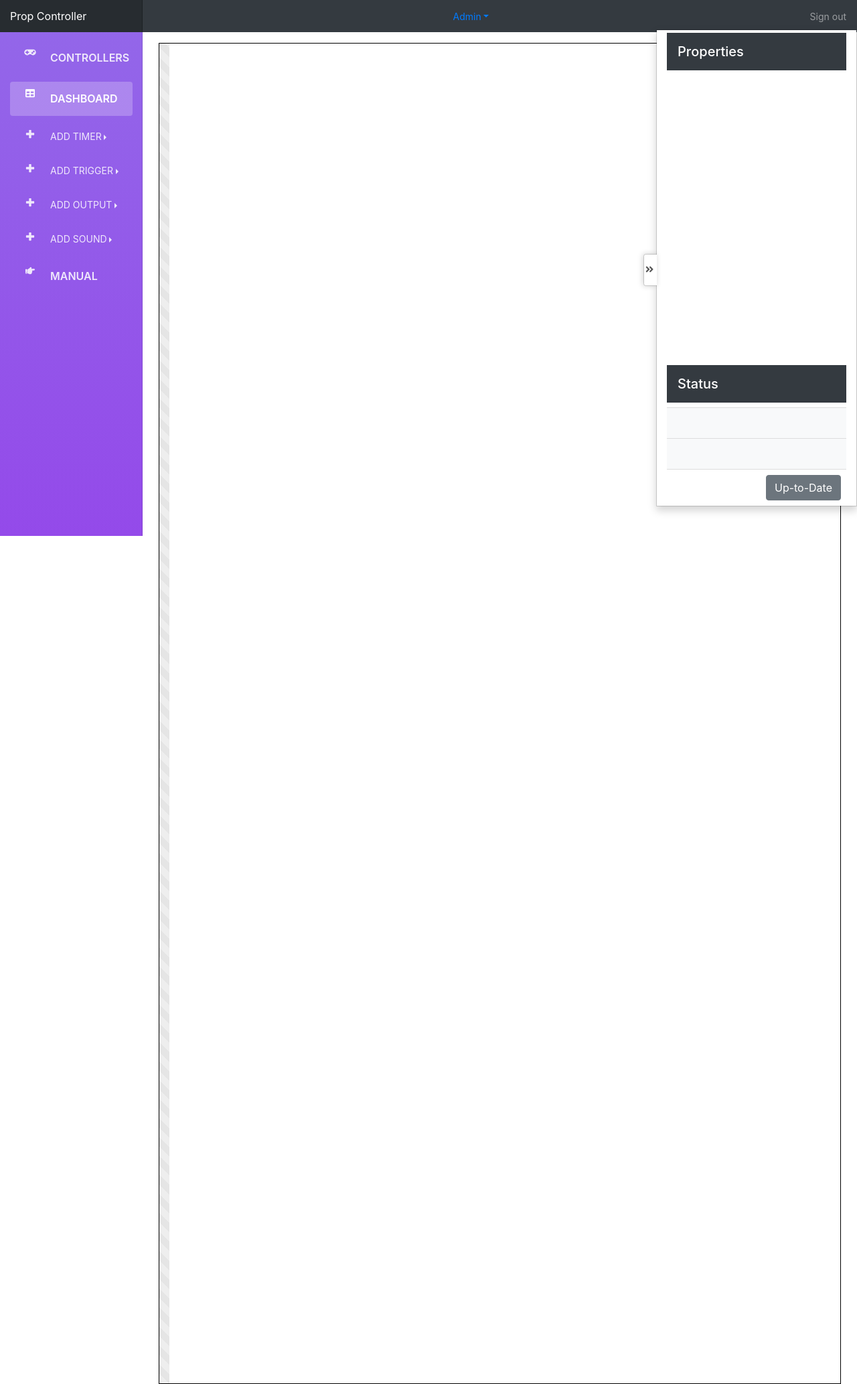
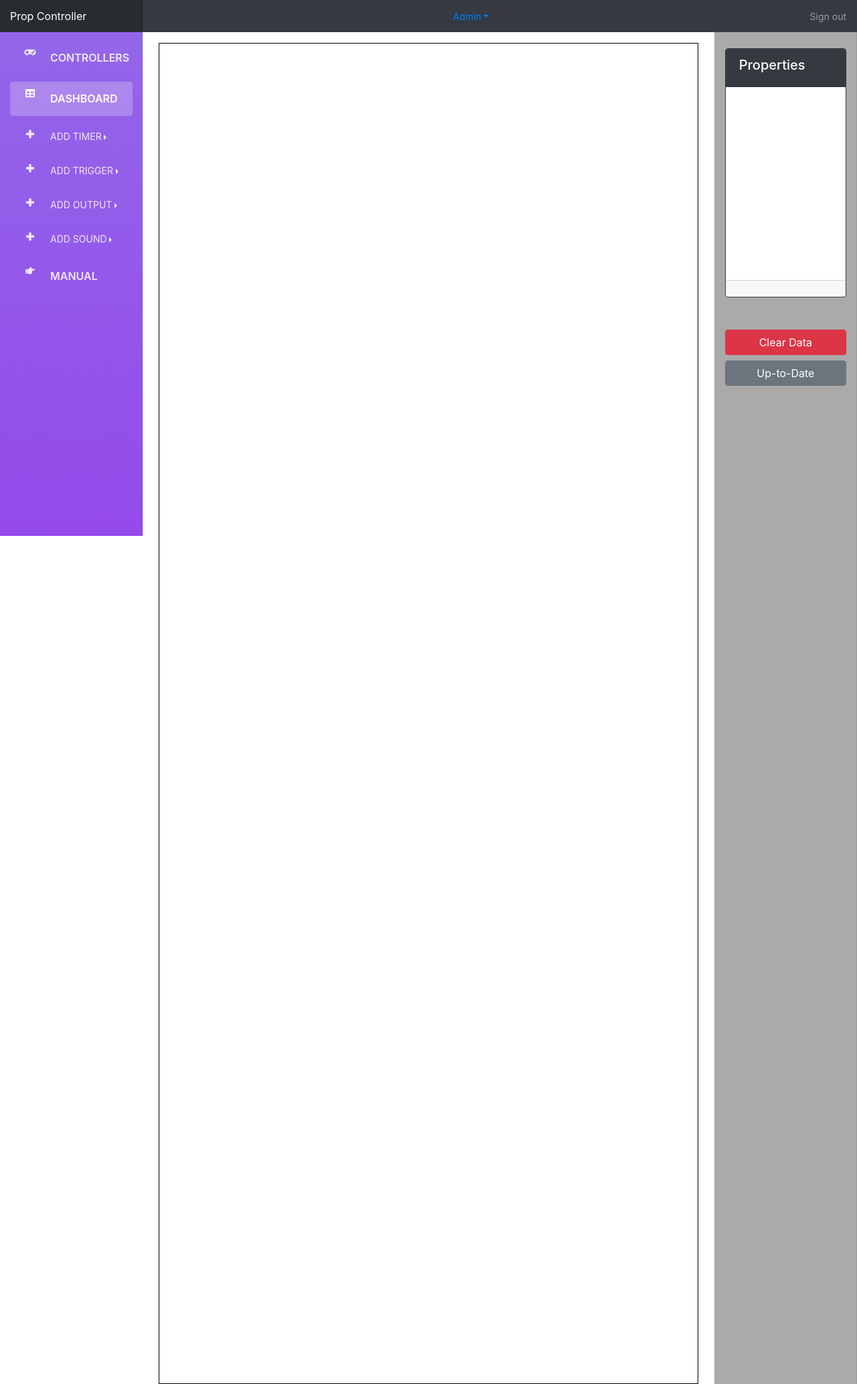
Before and after one commit to barskey/new-prop-controller, a Flask app: page /dashboard in a window 1280 px wide. Shown: the whole page at 67% size. Run offline with Flask 2, Linux system fonts and the light colour scheme; some libraries are stand-ins or nearby versions.

Commit message:
Daily commit.

```diff
--- a/static/css/controllers.css
+++ b/static/css/controllers.css
@@ -15,6 +15,16 @@ body {
   z-index: 100; /* Behind the navbar */
   padding: 0;
   box-shadow: inset -1px 0 0 rgba(0, 0, 0, .1);
+}
+
+.sidebar-rt {
+  top: 0;
+  bottom: 0;
+  right: 0;
+  z-index: 100; /* Behind the navbar */
+  padding: 0;
+  box-shadow: inset -1px 0 0 rgba(0, 0, 0, .1);
+  background: #aaaaaa;
 }
 
 .sidebar.pc-purple {
--- a/static/js/dashboard.js
+++ b/static/js/dashboard.js
@@ -3,17 +3,6 @@ $( function() {
 
   $( '#triggerMenu' ).collapse( 'show' );
   $( '#actionMenu' ).collapse( 'show' );
-
-  var $sideMenu = $( '#editOperator' );
-  $sideMenu.BootSideMenu({
-  	side: 'right',
-  	pushBody: false,
-  	remember: false,
-  	autoClose: false,
-  	width: '300px',
-  	duration: 300,
-    closeOnClick: false
-  });
 
   var data = {
 	  operators: {},
@@ -40,7 +29,7 @@ $( function() {
     maxScale: 2
   });
   // Centering panzoom
-  $dashboard.panzoom('pan', 0, 0);
+  $dashboard.panzoom('pan', -15, 0);
 
   // Panzoom zoom handling...
   var possibleZooms = [0.5, 0.75, 1, 2, 3];
@@ -73,7 +62,7 @@ $( function() {
         return true;
     },
     onOperatorUnselect: function () {
-      hideSideMenuProperties();
+      hideProperties();
       return true;
     },
     onOperatorDelete: function ( opid ) {
@@ -81,14 +70,13 @@ $( function() {
       return true;
     },
     onLinkSelect: function ( opid ) {
-      hideSideMenuProperties();
+      hideProperties();
       $( '#deleteSelectedLink' ).removeClass( 'd-none');
       $( '.edit-link' ).removeClass( 'd-none' );
-      $sideMenu.BootSideMenu.open();
       return true;
     },
     onLinkUnselect: function () {
-      hideSideMenuProperties();
+      hideProperties();
       return true;
     }
   });
@@ -102,18 +90,19 @@ $( function() {
     $( '#log li:last-child').remove();
   };
 
-  function hideSideMenuProperties() {
+  function hideProperties() {
     $( '#saveSelectedOp, #deleteSelectedOp, #deleteSelectedLink' ).addClass( 'd-none' );
     $( '.edit-timer, .edit-input, .edit-interval, .edit-random, .edit-output, .edit-title, .edit-link' ).addClass( 'd-none' );
   };
 
-  function publish_event( name, data ) {
+  function publish_event( name, data, partnum, total ) {
     var publishEventSendGraph = particle.publishEvent(
       {name: name, data: data, auth: token, isPrivate: true}
     );
     publishEventSendGraph.then(
       function( data ) {
         if ( data.body.ok ) {
+          $( '#sendProgress' ).text(partnum + ' of ' + total).css('width', (partnum / total) * 100 + '%');
           console.log( name + ' published successfully.' );
           logResponse( name + ' published successfully.', 'success' );
         }
@@ -166,16 +155,19 @@ $( function() {
       var counter = 0;
       var i = 0;
       // send publish events in chunks 250 characters or less
+      var tot_parts = parseInt(msg.data.length / 250);
+      $( '#modalButton' ).attr('disabled', true);
       while( counter < msg.data.length ) {
         var part = msg.data.substring( counter, counter + 250 );
         var t = i * 1500;
         var name = 'Graph/' + i.toString();
-        setTimeout ( publish_event, t, name, part ); // deay them by 1 second to prevent them from caching together
+        setTimeout ( publish_event, t, name, part, i, tot_parts ); // delay them by 1 second to prevent them from caching together
         counter += 250;
         i++;
       }
       setTimeout ( function () {
-        $( '#sendGraph' ).removeClass( 'btn-warning btn-success' ).addClass( 'btn-success').text( 'Sent' )
+        $( '#sendGraph' ).removeClass( 'btn-warning btn-success' ).addClass( 'btn-success').text( 'Sent' );
+        $( '#modalButton' ).removeAttr('disabled').text( 'Done' );
       }, i * 1500 );
     } else {
       console.log( 'No valid token.' );
@@ -184,7 +176,7 @@ $( function() {
   });
 
   socket.on( 'show_params', function( msg ) {
-    hideSideMenuProperties();
+    hideProperties();
 	  $( '.edit-title, .edit-' + msg.params.type ).removeClass( 'd-none' );
 		$( '#saveSelectedOp, #deleteSelectedOp' ).removeClass( 'd-none');
 		$( '#op-type' ).val( msg.params.type );
@@ -192,7 +184,6 @@ $( function() {
 	  $( '#title' ).val( msg.params.title );
 	  $( '#' + msg.params.type + '-param1' ).val( msg.params.param1 );
 	  $( '#' + msg.params.type + '-param2' ).val( msg.params.param2 );
-    $sideMenu.BootSideMenu.open();
   });
 
   socket.on( 'log_response', function( msg ) {
@@ -245,4 +236,10 @@ $( function() {
 	$( '#sendGraph' ).click ( function() {
 		socket.emit('parse_graph');
 	});
+
+  $( '#clear' ).on('click', '#clearGraph', function() {
+	   console.log( 'cleargraph' );
+     //data = {};
+	   //socket.emit( 'clear_data', {data: 'graph'} );
+  });
 });
--- a/templates/base.html
+++ b/templates/base.html
@@ -115,11 +115,9 @@
           </ul>
         </div>
       </nav>
-
-      <main role="main" class="col-md-10 ml-sm-auto pt-3 px-4">
-        {% block content %}{% endblock %}
-      </main>
-
+      <!-- Begin block content -->
+      {% block content %}{% endblock %}
+      <!-- end block content -->
 	   </div>
   </div>
 </body>
--- a/templates/controllers.html
+++ b/templates/controllers.html
@@ -5,6 +5,7 @@
 <!-- Page specific JavaScript -->
 <script src="static/js/controllers.js"></script>
 
+<main role="main" class="col-md-10 ml-sm-auto pt-3 px-4">
   <div class="container-fluid">
     <div class="row">
       <div class="col-md-8">
@@ -60,4 +61,5 @@
       </table>
     </div>
   </div>
+</main>
 {% endblock %}
--- a/templates/dashboard.html
+++ b/templates/dashboard.html
@@ -4,76 +4,117 @@
 {% block content %}
 <!-- Page specific JavaScript -->
 <script src="static/js/dashboard.js"></script>
+
+<!-- Modals -->
+<div class="modal fade" id="clear" tabindex="-1" role="dialog" aria-labelledby="clearGraphLabel" aria-hidden="true">
+  <div class="modal-dialog" role="document">
+    <div class="modal-content">
+      <div class="modal-header">
+        <h5 class="modal-title" id="clearGraphLabel">Clear Graph</h5>
+        <button type="button" class="close" data-dismiss="modal" aria-label="Close">
+          <span aria-hidden="true">&times;</span>
+        </button>
+      </div>
+      <div class="modal-body">
+        Use the buttons to delete all the links, or clear the entire graph.<br />
+				Note: This can't be un-done.
+      </div>
+      <div class="modal-footer">
+        <button type="button" class="btn btn-secondary" data-dismiss="modal">Cancel</button>
+				<button type="button" class="btn btn-warning">Delete Links</button>
+        <button type="button" class="btn btn-danger" id="clearGraph">Clear Graph</button>
+      </div>
+    </div>
+  </div>
+</div>
+<div class="modal fade" id="sendingGraph" tabindex="-1" role="dialog" aria-labelledby="sendingGraphLabel" aria-hidden="true">
+  <div class="modal-dialog" role="document">
+    <div class="modal-content">
+      <div class="modal-header">
+        <h5 class="modal-title" id="sendingGraphLabel">Sending Data</h5>
+        <button type="button" class="close" data-dismiss="modal" aria-label="Close">
+          <span aria-hidden="true">&times;</span>
+        </button>
+      </div>
+      <div class="modal-body">
+        Don't go anywhere. This will only take a few seconds.
+				<br><br>
+				<div class="progress">
+					<div class="progress-bar" role="progressbar" id="sendProgress"></div>
+				</div>
+      </div>
+			<div class="modal-footer">
+        <button type="button" class="btn btn-primary" data-dismiss="modal" id="modalButton" disabled>Sending...</button>
+      </div>
+    </div>
+  </div>
+</div>
+
+<main role="main" class="col-md-8 ml-sm-auto pt-3 px-4">
 	<div class="container-fluid" id="dashboard-container">
 		<div id="dashboard"></div>
 	</div>
-<!-- Sliding properties sidebar -->
-<div id="editOperator" class="my-auto" style="height: 89vh">
-	<div class="container d-flex flex-column justify-content-end h-100">
-		<span class="h5 bg-dark text-white p-3 mt-1">
-			Properties
-			<button type="submit" class="btn btn-success float-right ml-1 d-none" id="saveSelectedOp"><i class="fas fa-check"></i></button>
-			<button type="button" class="btn btn-danger float-right ml-1 d-none" id="deleteSelectedOp"><i class="fas fa-trash"></i></button>
-			<button type="button" class="btn btn-danger float-right ml-1 d-none" id="deleteSelectedLink"><i class="fas fa-trash"></i></button>
+</main>
 
-		</span>
-		<form class="form-inline mb-auto" id="editOperator">
+<!-- Right sticky sidebar -->
+<div class="sidebar-rt col-md-2 p-3">
+	<div class="sidebar-sticky">
+		<div class="card border-dark h-50">
+			<div class="card-header bg-dark text-white">
+				<h5>Properties</h5>
+			</div>
+			<div class="card-body">
+				<form id="editOperator">
 					<input type="hidden" name="type" id="op-type" />
 					<input type="hidden" name="hexid" id="op-hexid" />
 					<input type="hidden" name="param1" id="output-param1" />
-			<div class="form-row edit-title m-1 d-none">
-				<div class="input-group">
-					<div class="input-group-prepend">
-						<span class="input-group-text">Name</span>
-					</div>
+					<div class="form-group edit-title m-1 d-none">
+						<label for="title">Name:</label>
 						<input type="text" class="form-control" id="title" name="title">
 					</div>
-			</div>
-			<div class="form-row edit-timer m-1 d-none">
+					<div class="form-group edit-timer mt-2 d-none">
+							<label for="timer-param1">Delay for:</label>
 							<div class="input-group">
-					<div class="input-group-prepend">
-						<span class="input-group-text">After</span>
-					</div>
-					<input type="text" class="form-control w-25" id="timer-param1" name="param1">
+							<input type="text" class="form-control" id="timer-param1" name="param1">
 							<div class="input-group-append">
 								<span class="input-group-text">s</span>
 							</div>
 						</div>
 					</div>
-			<div class="form-row edit-interval m-1 d-none">
+					<div class="form-group edit-interval mt-2 d-none">
+						<label for="interval-param1">Happens every:</label>
 						<div class="input-group">
-					<div class="input-group-prepend">
-						<span class="input-group-text">Every</span>
-					</div>
-					<input type="text" class="form-control w-25" id="interval-param1" name="param1">
+							<input type="text" class="form-control" id="interval-param1" name="param1">
 							<div class="input-group-append">
 								<span class="input-group-text">s</span>
 							</div>
 						</div>
 					</div>
-			<div class="form-row edit-random m-1 d-none">
+					<div class="form-group edit-random mt-2 d-none">
+						<label for="random-param1">Happens randomly within:</label>
 						<div class="input-group">
-					<div class="input-group-prepend">
-						<span class="input-group-text">Range</span>
-					</div>
-					<input type="text" class="form-control w-25" id="random-param1" name="param1">
-					<input type="text" class="form-control w-25" id="random-param2" name="param2">
+							<input type="text" class="form-control" id="random-param1" name="param1">
+							<input type="text" class="form-control" id="random-param2" name="param2">
 							<div class="input-group-append">
 								<span class="input-group-text">s</span>
 							</div>
 						</div>
 					</div>
-			<div class="form-row edit-link m-1 w-100 d-none">
+					<div class="form-row edit-link mt-2 w-100 d-none">
 						<input type="text" class="form-control w-100" placeholder="Click Trash to remove link..." readonly>
 					</div>
 				</form>
-		<span class="h5 bg-dark text-white p-3">Status</span>
-		<ul class="list-group list-group-flush" id="log">
-			<li class="list-group-item bg-light">&nbsp;</li>
-			<li class="list-group-item bg-light">&nbsp;</li>
-		</ul>
-		<span class="w-100 text-right p-2">
-			<button type="button" class="btn btn-secondary" id="sendGraph">Up-to-Date</button>
+			</div>
+			<div class="card-footer">
+				<button type="submit" class="btn btn-success float-right ml-1 d-none" id="saveSelectedOp"><i class="fas fa-check"></i></button>
+				<button type="button" class="btn btn-danger float-right ml-1 d-none" id="deleteSelectedOp"><i class="fas fa-trash"></i></button>
+				<button type="button" class="btn btn-danger float-right ml-1 d-none" id="deleteSelectedLink"><i class="fas fa-trash"></i></button>
+			</div>
+		</div>
+		<div class="w-100 pt-5">
+			<button type="button" class="btn btn-danger btn-block"  data-toggle="modal" data-target="#clear">Clear Data</button>
+			<button type="button" class="btn btn-secondary btn-block" data-toggle="modal" data-target="#sendingGraph" id="sendGraph">Up-to-Date</button>
+		</div>
 	</div>
 </div>
 {% endblock %}
```
Also changed, not shown: data/graph.json (+1 -1 lines), data/params.json (+1 -1 lines). Lines whose indentation alone changed are shown as unchanged.
